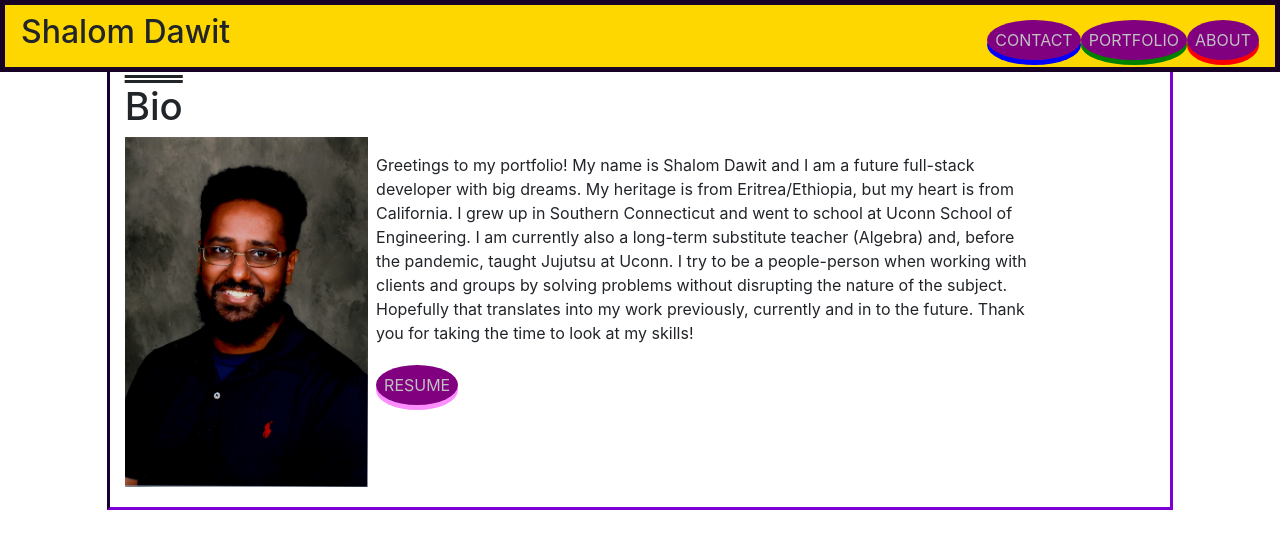
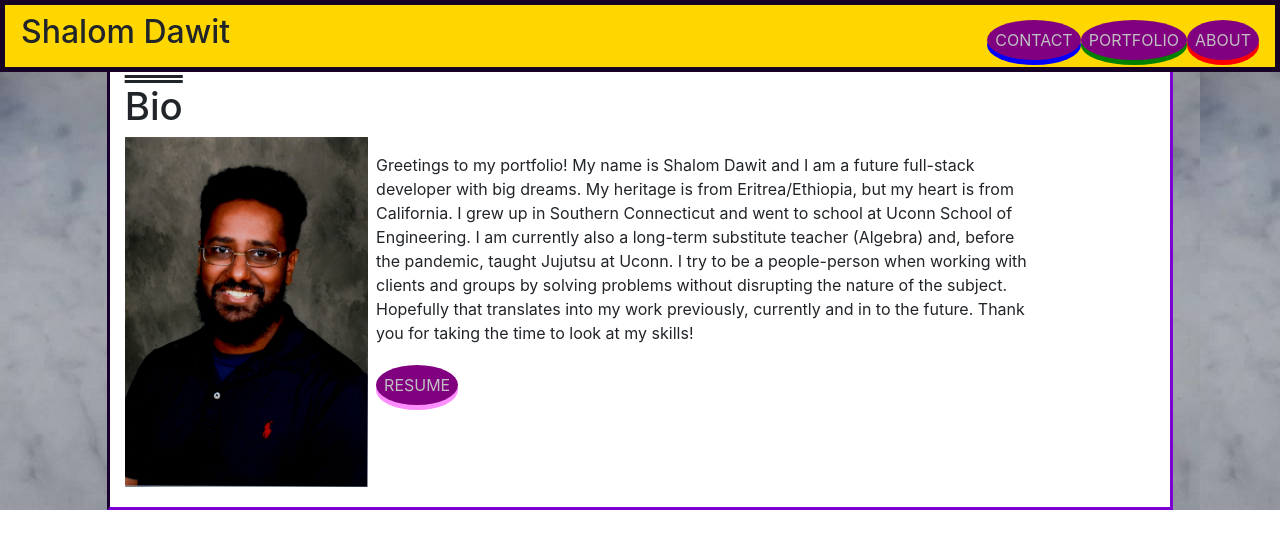
Before and after one commit to MrDawit/Portafoglio_react, a React (Create React App) app in the folder portafoglio/: page /#/ in a window 1280 px wide. Shown: the top 560 px of the page. Built offline with nearby package versions, Linux system fonts and the light colour scheme.

Commit message:
more styling fixes

```diff
--- a/portafoglio/src/assets/css/contactPage.css
+++ b/portafoglio/src/assets/css/contactPage.css
@@ -1,3 +1,9 @@
+.body{
+    background-image: url("../img/bgimage.jpg");
+    /*  background-color:blueviolet; */
+      background-image:repeat;
+}
+
 #contact_links img{
     max-height: 40px;
     max-width: 40px;
--- a/portafoglio/src/assets/css/index.css
+++ b/portafoglio/src/assets/css/index.css
@@ -1,3 +1,8 @@
+.body{
+    background-image: url("../img/bgimage.jpg");
+    /*  background-color:blueviolet; */
+      background-image:repeat;
+}
 #purple{
     box-shadow: 0 5px rgb(253, 142, 253);
     border-radius:95%;
@@ -36,9 +41,7 @@ main {
 }
 
 main img {
-    /* height:100%; */
     max-height:350px;
-    /* width:100%; */
     max-width:350px;
 }
 
--- a/portafoglio/src/components/Footer/index.js
+++ b/portafoglio/src/components/Footer/index.js
@@ -3,18 +3,17 @@ import "./style.css";
 
 function Footer() {
   return (
-    // <footer className="footer container">
-    //   <div className="row">
-    //   <div className="col-xs-4 sig">This is how I
-    //   <span>DAWIT</span> { new Date().getFullYear() }</div>
-    //   </div>
-    // </footer>
+
+    <>
+    <div id="box">
     <footer>
     <div id="text">created by SD_WORKS</div>
     <div id="image">
        <img src={require("../../assets/img/favicon.ico").default} alt={"juju"}/>8/20
     </div>
 </footer>
+</div>
+</>
   );
 }
 
--- a/portafoglio/src/components/Footer/style.css
+++ b/portafoglio/src/components/Footer/style.css
@@ -37,4 +37,12 @@ footer{
   border-width:2px;
   border-color: rgb(23, 2, 37);
   padding:2px 2px 0px 2px;
+
+
 }
+
+#box{
+  /* background-image: url("../../assets/img/bgimage.jpg"); */
+   background-color:blueviolet;
+    /* background-image:repeat; */
+}
--- a/portafoglio/src/components/Project-Card/index.js
+++ b/portafoglio/src/components/Project-Card/index.js
@@ -1,29 +1,32 @@
 import React from "react";
 import ProjectLink from "../Project-Links";
-
+import "./style.css"
 import {Link} from "react-router-dom";
 
 const ProjectCard = ({id,name,description_short,GitHubRepo,imageURL,deployURL }) =>{
 
     return(
+      <>
     <div className="card z-depth-3">
 
       <div className="card-image">
         <img alt="holding pattern" src={imageURL}></img>
-        <span className="card-title">{name}</span>
+
       </div>
+      <span className="card-title">{name}</span>
 
       <div className="card-content">
         <p>{description_short}</p>
       </div>
 
       <div className="card-action">
-        <ProjectLink deployURL={deployURL} GitHubRepo={GitHubRepo}></ProjectLink>
+        <ProjectLink className="card-link" deployURL={deployURL} GitHubRepo={GitHubRepo}/>
 
       </div>
 
   </div>
-
+  <br/><br/>
+        </>
     )
 
 };
--- /dev/null
+++ b/portafoglio/src/components/Project-Card/style.css
@@ -0,0 +1,14 @@
+.card-title{
+border:solid;
+text-align: center;
+background-color:gold;
+}
+
+.card-content{
+/* border:solid; */
+text-decoration: underline;
+}
+
+.card-link{
+border:solid;
+}
--- a/portafoglio/src/components/Project-Links/index.js
+++ b/portafoglio/src/components/Project-Links/index.js
@@ -7,8 +7,8 @@ const ProjectLink = ({GitHubRepo, deployURL }) =>{
     <div>
         <div className="Container">
             <div className="row">
-      <a target="_blank" href={GitHubRepo}>GitHub Repo</a>
-      <a target="_blank" href={deployURL}>Demo</a>
+      <a target="_blank" rel="noreferrer" href={GitHubRepo}>GitHub Repo</a>
+      <a target="_blank" rel="noreferrer" href={deployURL}>Demo</a>
 
 
   </div>
--- a/portafoglio/src/components/Project-List/index.js
+++ b/portafoglio/src/components/Project-List/index.js
@@ -11,6 +11,7 @@ const ProjectList = () =>{
            <div className="col s12 m6 l4 xl3" >
                <ProjectCard className="portfolio-img" id={project.id} key={project.id} name={project.name} imageURL= {project.imageURL} description_short={project.description_short} GitHubRepo={project.GitHubRepo} deployURL={project.deployURL}  />
                </div>
+
             ))}
         </div>
       </div>
--- a/portafoglio/src/pages/contactPage.jsx
+++ b/portafoglio/src/pages/contactPage.jsx
@@ -7,8 +7,7 @@ import "../assets/css/contactPage.css";
 const ContactPage = () => {
 
     return (
-        <div>
-            {/* <Navbar /> */}
+        <div className="body">
             <Header />
             {/* <ul>
                 {["I ", "am a ", "Coder"].map((contact, idx) => {
@@ -23,23 +22,29 @@ const ContactPage = () => {
                         <div className="">
                             <h1>Contact</h1>
                             <form>
-                                <label for="name">Name:</label><br />
-                                <input type="text" id="name" name="name" /><br />
-                                <label for="email">Email:</label><br />
-                                <input type="text" id="email" name="email" /><br />
-                                <label for="message">Message:</label><br />
-                                <textarea id="message" name="message" cols="40"></textarea><br />
-                                <input type="submit" value="SUBMIT" /><br /><br />
+                                <label for="name">Name:</label>
+                                <br/>
+                                <input type="text" id="name" name="name"/>
+                                <br/>
+                                <label for="email">Email:</label>
+                                <br/>
+                                <input type="text" id="email" name="email"/>
+                                <br/>
+                                <label for="message">Message:</label>
+                                <br/>
+                                <textarea id="message" name="message" cols="40"></textarea><br/>
+                                <input type="submit" value="SUBMIT"/>
+                                <br/><br/>
                                 <div id="contact_links"><img alt="LinkedIn_Image" src={require("../assets/img/icon-linkedin.png").default} />
-                                                 <a href="https://www.linkedin.com/in/shalom-dawit-a0a5a4126"
+                                    <a href="https://www.linkedin.com/in/shalom-dawit-a0a5a4126"
                                         target="_blank" rel="noreferrer">
                                         https://www.linkedin.com/in/shalom-dawit-a0a5a4126
-                                                </a>
-                                    <br />
+                                    </a>
+                                    <br/>
                                     <img alt="Github_Image" src={require("../assets/img/github-logo.png").default} />
                                     <a href={"https://github.com/MrDawit"} target="_blank" rel="noreferrer">
-                                         https://github.com/MrDawit
-                                                    </a>
+                                        https://github.com/MrDawit
+                                    </a>
                                 </div>
                             </form>
                         </div>
--- a/portafoglio/src/pages/index.jsx
+++ b/portafoglio/src/pages/index.jsx
@@ -9,7 +9,7 @@ const MainPage = () => {
 
     return (
         <>
-            {/* <Navbar /> */}
+        <div className="body">
             <Header />
             <main className="col-xs-12 col-lg-10">
 
@@ -25,9 +25,8 @@ const MainPage = () => {
                 </div>
 
             </main>
-            {/* link test */}
-            {/* <small>Main <Link to='/bio'>Page</Link></small> */}
             <Footer />
+            </div>
         </>
     );
 };
--- a/portafoglio/src/pages/portfolioPage.jsx
+++ b/portafoglio/src/pages/portfolioPage.jsx
@@ -11,13 +11,13 @@ const ProjectListPage = () => {
     return (
 
         <>
-
+        <div className="body">
             {/* <Navbar /> */}
             <Header />
 
             <main>
                 <ProjectProvider>
-                    <ProjectList />
+                    <ProjectList/>
                 </ProjectProvider>
             </main>
             {/* <Project>
@@ -43,8 +43,8 @@ const ProjectListPage = () => {
             <Project>
                 <Link to="/">Scheduler App</Link>
             </Project> */}
-
             <Footer />
+            </div>
         </>
     );
 };
```
Also changed, not shown: 1 other file (tests, documents, lock files or other folders).
